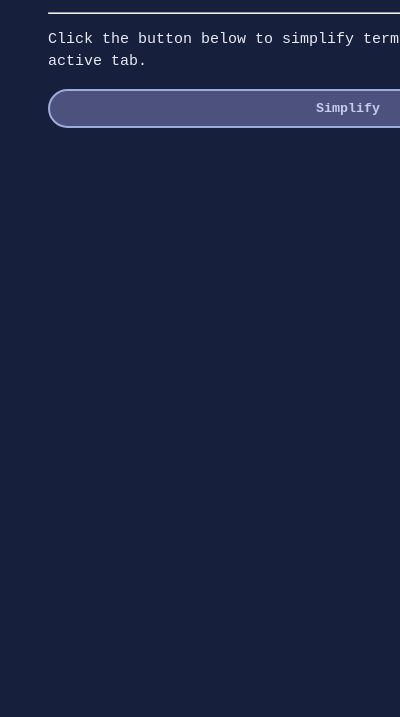
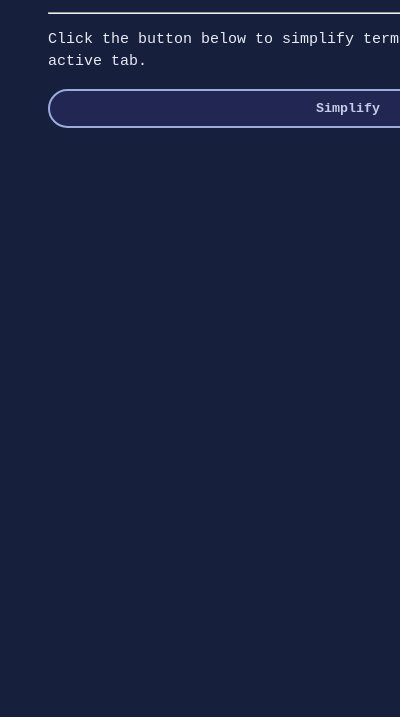
Before and after one commit to Cindylll022/TOSnow, a browser extension: page popup.html in a window 400 px wide. Shown: the part 127-844 px from the top of the page. Drawn offline with Linux system fonts and the light colour scheme.

Commit message:
update css

```diff
--- a/popup.css
+++ b/popup.css
@@ -10,7 +10,7 @@ body {
 
 button {
     padding: 10px 20px;
-    background-color: #4c517e;
+    background-color: #212652;
     color: #c4ceeb;
     border: 2px solid #9cacdb;
     border-radius: 25px;
```
